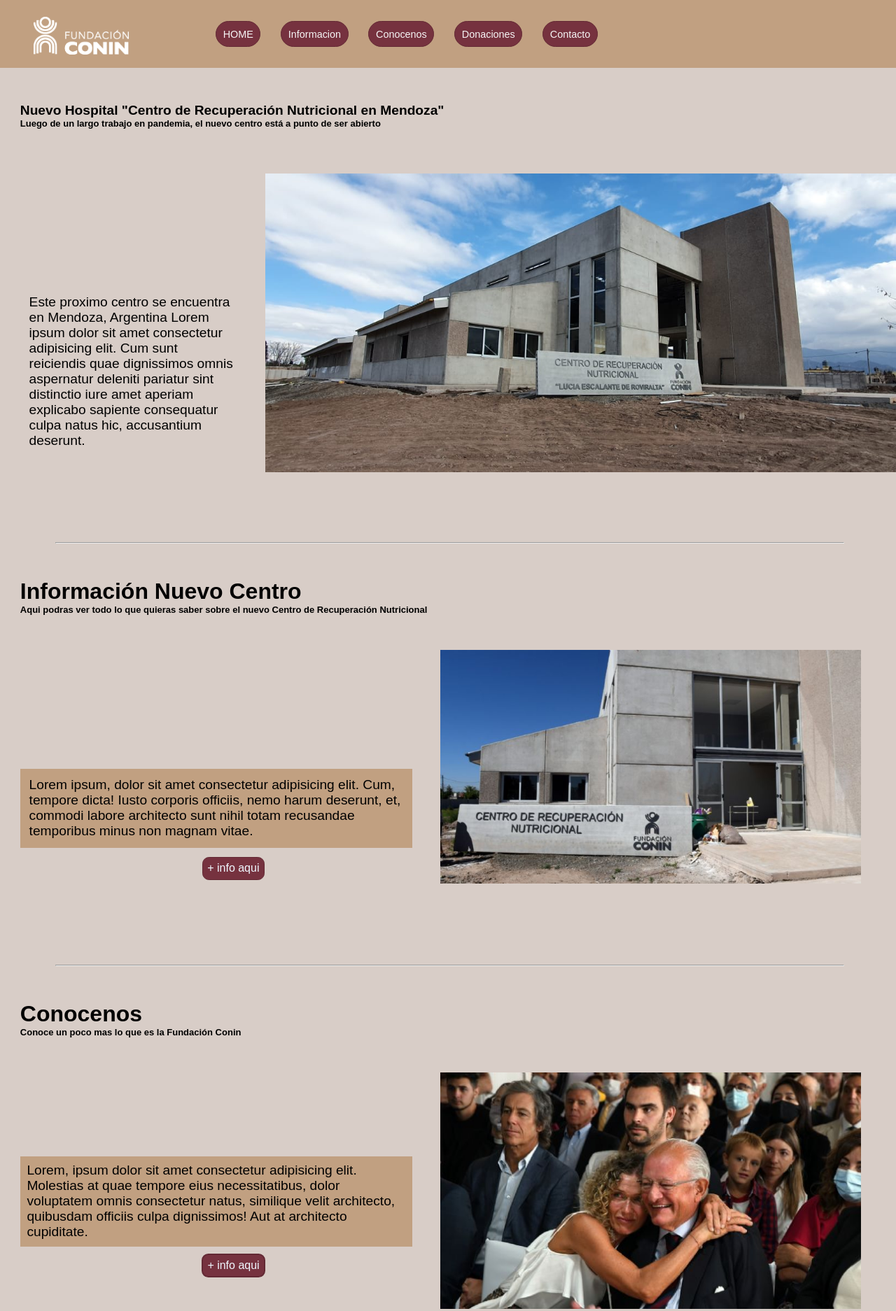
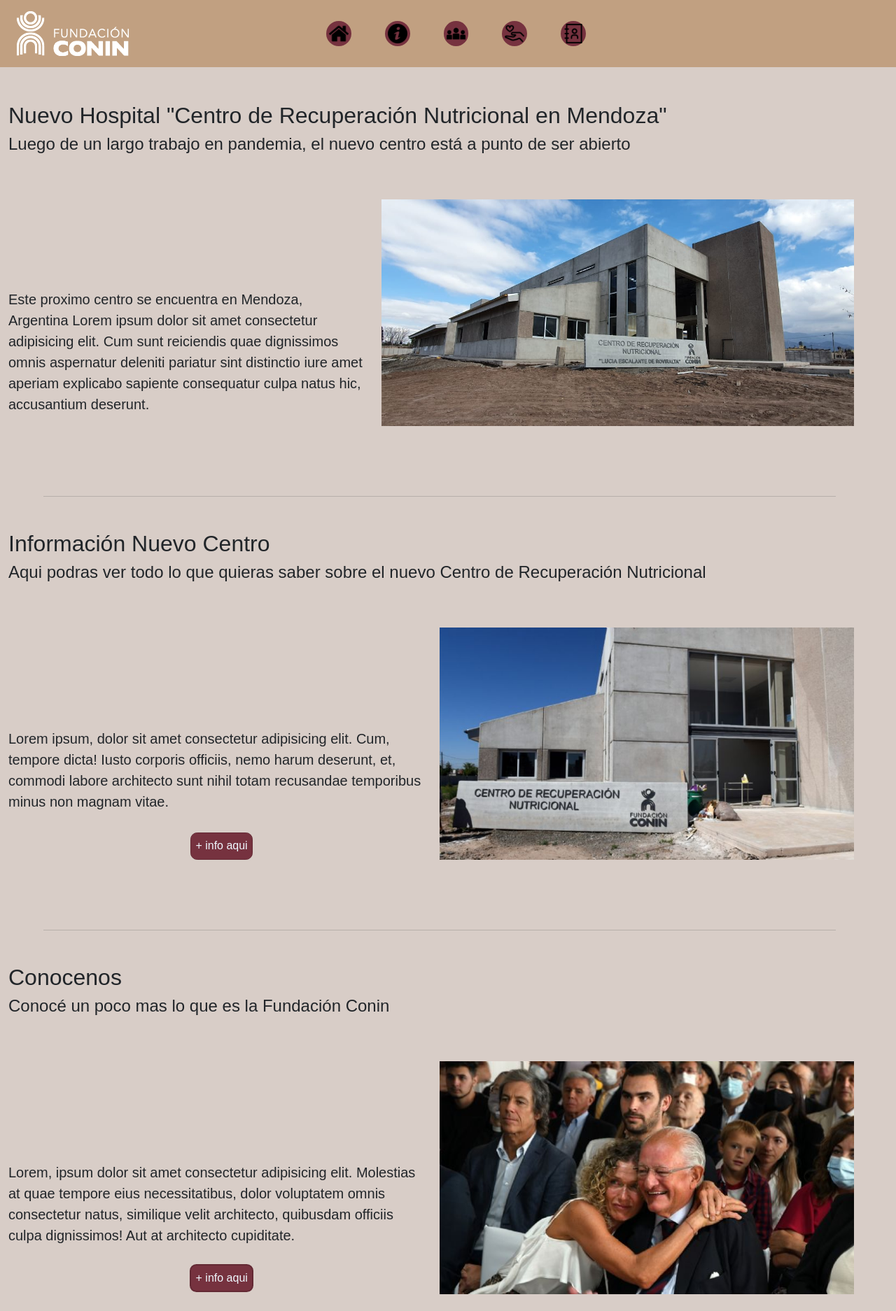
Before and after one commit to Frannalv05/Proyecto-HospitalConin-Francisco-Alvarez, a plain HTML site: page index.html in a window 1280 px wide. Shown: the top 1874 px of the page at 70% size. Drawn offline with nearby package versions, Linux system fonts and the light colour scheme.

Commit message:
Desafio bootstrap INDEX y CONTACTO

```diff
--- a/css/main.css
+++ b/css/main.css
@@ -564,6 +564,7 @@
 .FormularioContacto{
     display: flex;
     margin-top: 50px;
+    margin-left: 6rem;
  }
 
 .FieldsetContacto{
@@ -577,11 +578,11 @@
 
 .LeyendaContacto{
     font-size: xx-large;
-    text-align: center;
-    display: flex;
+
+    display: block;
     background-color: #C1A081;
     padding: 10px;
-    border: solid 2px #9c8670;
+    border: solid 2px #040200;
 }
 
 .DivNombre{
@@ -619,7 +620,7 @@
 
 .DivComentario{
     margin-top: 20px;
-    text-align: center;
+
 }
 
 .InputComentario{
@@ -643,6 +644,13 @@
     font-size: large;
     padding: 10px;
 }
+
+
+
+/* MEDIA VERSIÓN ESCRITORIO */
+
+
+
 
 
 @media only screen and (min-width: 600px){
@@ -697,6 +705,39 @@
         margin: left;
     }
 
+    header nav ul li{
+        margin-left: 5 !important;
+    }
+
+    .MenuHeader{
+        color: #C1A081;
+        text-decoration: none;
+        background-color: #76323F;
+    }
+
+    .InformacionHeader{
+        color: #C1A081;
+        text-decoration: none;
+        background-color: #76323F;
+    }
+
+    .ConocenosHeader{
+        color: #C1A081;
+        text-decoration: none;
+        background-color: #76323F;
+    }
+
+    .DonacionesHeader{
+        color: #C1A081;
+        text-decoration: none;
+        background-color: #76323F;
+    }
+
+    .ContactoHeader{
+        color: #C1A081;
+        text-decoration: none;
+        background-color: #76323F;
+    }
 
 
     .ListaP{
@@ -768,11 +809,7 @@
 
     }
 
-    main aside{
-        margin-top: 4rem;
-        display: grid;
-        grid-template-columns: 1fr 1fr;
-    }
+
 
     main aside div p{
 
@@ -803,7 +840,41 @@
         margin-top: 3.12rem;
     }
 
+    .SubtituloHome{
 
+        margin-bottom: 4rem;
+    }
+
+    .SubtituloInfo{
+        margin-bottom: 4rem;
+    }
+
+    .SubtituloConocenos{
+        margin-bottom: 4rem;
+    }
+
+    .SubtituloDonaciones{
+        margin-bottom: 4rem;
+    }
+
+
+    .ParrafoIndexP{
+
+        margin-top: 8rem;
+    }
+
+    .ParrafoIndexS{
+
+        margin-top: 9rem;
+    }
+
+    .ParrafoIndexT{
+        margin-top: 9rem;
+    }
+
+    .ParrafoIndexC{
+        margin-top: 9rem;
+    }
 
     .SegundaImagenInfo{
         display: flex;
@@ -942,6 +1013,8 @@
     }
 
 
+
+
     /* FOOTER */
 
 
--- a/index.html
+++ b/index.html
@@ -6,65 +6,63 @@
     <meta name="viewport" content="width=device-width, initial-scale=1.0">
     <title> CRN - Fundación Conin</title>
 
+    <link href="https://cdn.jsdelivr.net/npm/bootstrap@5.1.3/dist/css/bootstrap.min.css" rel="stylesheet" integrity="sha384-1BmE4kWBq78iYhFldvKuhfTAU6auU8tT94WrHftjDbrCEXSU1oBoqyl2QvZ6jIW3" crossorigin="anonymous">
     <link rel="stylesheet" href="css/main.css">
     <link rel="stylesheet" href="https://cdnjs.cloudflare.com/ajax/libs/animate.css/4.1.1/animate.min.css" />
 </head>
 
 <body>
-    <header class="caja">
+    <header class="container-fluid mb-md">
 
 
-        <nav>
+        <nav class="container-fluid ">
+
             <a href="index.html">
-                <img class="LogoConin" src="img/LOGOTIPO.png" alt="Logotipo CONIN">
+                <img class="mt-3 mb-3 border-0 " src="img/LOGOTIPO.png" alt="Logotipo CONIN">
             </a>
 
 
 
-            <ul  class="ListaP">
-                <a style="text-decoration: none;" href="index.html">
-                    <li> HOME </li>
+            <ul class="mx-3 mt-3 row ColorMenu ">
+                <a class="p-1 me-5 col-1 MenuHeader rounded-pill text-center" style="text-decoration: none;" href="index.html">
+                    <img class="w-100" src="img/home.png" alt="">
                 </a>
 
-                <a style="text-decoration: none;" href="pages/presentación.html">
-                    <li> Informacion </li>
+                <a class="p-1 me-5 col-1 InformacionHeader rounded-pill text-center" style="text-decoration: none;" href="pages/presentación.html">
+                    <img class="w-100" src="img/info.png" alt="">
                 </a>
 
-                <a style="text-decoration: none;" href="pages/conocenos.html">
-                    <li> Conocenos </li>
+                <a class="p-1 me-5 col-1 ConocenosHeader rounded-pill text-center" style="text-decoration: none;" href="pages/conocenos.html">
+                    <img class="w-100" src="img/conocenos.png" alt="">
                 </a>
 
-                <a style="text-decoration: none;" href="pages/donaciones.html">
-                    <li> Donaciones </li>
+                <a class="p-1 me-5 col-1 DonacionesHeader rounded-pill text-center" style="text-decoration: none;" href="pages/donaciones.html">
+                    <img class="w-100" src="img/donaciones.png" alt="">
                 </a>
 
-                <a style="text-decoration: none;" href="pages/contacto.html">
-                    <li> Contacto </li>
+                <a class="p-1 me-1 col-1 ContactoHeader rounded-pill text-center" style="text-decoration: none;" href="pages/contacto.html">
+                    <img class="w-100" src="img/contacto.png" alt="">
                 </a>
 
+               </ul>
 
-
-
-            </ul>
-
-
+            </div>
 
         </nav>
     </header>
 
-    <main>
+    <main class="container-fluid">
 
 
-        <h1 class="TituloIndex"> Nuevo Hospital "Centro de Recuperación Nutricional en Mendoza"</h1>
-        <h2 class="SubtituloIndex"> Luego de un largo trabajo en pandemia, el nuevo centro está a punto de ser abierto </h2>
+        <h1 class="fs-2"> Nuevo Hospital "Centro de Recuperación Nutricional en Mendoza"</h1>
+        <h2 class="fs-4 SubtituloHome"> Luego de un largo trabajo en pandemia, el nuevo centro está a punto de ser abierto </h2>
 
-        <aside>
+        <aside class="row ">
 
-        <div>
-            <p> Este proximo centro se encuentra en Mendoza, Argentina Lorem ipsum dolor sit amet consectetur adipisicing elit. Cum sunt reiciendis quae dignissimos omnis aspernatur deleniti pariatur sint distinctio iure amet aperiam explicabo sapiente consequatur culpa natus hic, accusantium deserunt.</p>
-        </div>
+            <p class="fs-5 col-5 ParrafoIndexP"> Este proximo centro se encuentra en Mendoza, Argentina Lorem ipsum dolor sit amet consectetur adipisicing elit. Cum sunt reiciendis quae dignissimos omnis aspernatur deleniti pariatur sint distinctio iure amet aperiam explicabo sapiente consequatur culpa natus hic, accusantium deserunt.</p>
 
-        <img class="ImagenPrincipal" src="img/hospital.jpg" alt="imagen principal del hospital en construcción">
+
+        <img style="width: 10%;" class="col me-5" src="img/hospital.jpg" alt="imagen principal del hospital en construcción">
 
         </aside>
 
@@ -72,14 +70,14 @@
 
 
 
-        <h2 class="PrimerInfo"> Información Nuevo Centro </h2>
+        <h2 class="fs-2 mt-5 "> Información Nuevo Centro </h2>
 
-        <h3 class="SubtituloPresentacionIndex"> Aqui podras ver todo lo que quieras saber sobre el nuevo Centro de Recuperación Nutricional</h3>
+        <h3 class="fs-4 SubtituloInfo"> Aqui podras ver todo lo que quieras saber sobre el nuevo Centro de Recuperación Nutricional</h3>
 
-        <article class="InfoNuevo">
+        <article class="row">
 
-        <div class="TextoPresentacionIndex">
-            <p> Lorem ipsum, dolor sit amet consectetur adipisicing elit. Cum, tempore dicta! Iusto corporis officiis, nemo harum deserunt, et, commodi labore architecto sunt nihil totam recusandae temporibus minus non magnam vitae.
+        <div class="col">
+            <p class="fs-5 col ParrafoIndexS"> Lorem ipsum, dolor sit amet consectetur adipisicing elit. Cum, tempore dicta! Iusto corporis officiis, nemo harum deserunt, et, commodi labore architecto sunt nihil totam recusandae temporibus minus non magnam vitae.
 
             </p>
 
@@ -90,7 +88,7 @@
             </div>
         </div>
 
-        <img class="SegundaImagenInfo" src="img/centro-de-recuperacion-nutricional.jpg" alt="">
+        <img style="width: 10%;" class="col me-5" src="img/centro-de-recuperacion-nutricional.jpg" alt="">
 
 
         </article>
@@ -99,16 +97,16 @@
         <hr>
 
 
-        <h2 class="SegundaInfo"> Conocenos </h2>
-        <h3 class="SubtituloConocenosIndex"> Conoce un poco mas lo que es la Fundación Conin</h3>
+        <h2 class="fs-2 mt-5"> Conocenos </h2>
+        <h3 class="fs-4 SubtituloConocenos"> Conocé un poco mas lo que es la Fundación Conin </h3>
 
-        <article class="InfoConocenos">
+        <article class="row">
 
-        <div class="TextoConocenosIndex">
+        <div class="col">
 
 
 
-            <p> Lorem, ipsum dolor sit amet consectetur adipisicing elit. Molestias at quae tempore eius necessitatibus, dolor voluptatem omnis consectetur natus, similique velit architecto, quibusdam officiis culpa dignissimos! Aut at architecto cupiditate.
+            <p class="fs-5 col ParrafoIndexT"> Lorem, ipsum dolor sit amet consectetur adipisicing elit. Molestias at quae tempore eius necessitatibus, dolor voluptatem omnis consectetur natus, similique velit architecto, quibusdam officiis culpa dignissimos! Aut at architecto cupiditate.
             </p>
 
 
@@ -120,21 +118,21 @@
 
         </div>
 
-        <img class="ImagenConocenos" src="img/MaruyAbel.jpg" alt="">
+        <img style="width: 10%;" class="col me-5" src="img/MaruyAbel.jpg" alt="">
 
 
         </article>
 
         <hr>
 
-        <h2 class="TercerInfo"> Donaciones </h2>
-        <h3 class="SubtituloDonacionesIndex"> Conseguí aqui toda la info que necesitas para ser donante de Conin</h3>
+        <h2 class="fs-2 mt-5"> Donaciones </h2>
+        <h3 class="fs-4 SubtituloDonaciones"> Conseguí aqui toda la info que necesitas para ser donante de Conin</h3>
 
-        <article class="InfoDonaciones">
+        <article class="row">
 
-        <div class="TextoDonacionesIndex">
+        <div class="col">
 
-            <p> Lorem ipsum, dolor sit amet consectetur adipisicing elit. Laborum quia asperiores corrupti aperiam provident eveniet atque praesentium, cum assumenda! Ipsum maxime ab laborum praesentium. Veritatis possimus optio porro modi perferendis.
+            <p class="fs-5 col ParrafoIndexC"> Lorem ipsum, dolor sit amet consectetur adipisicing elit. Laborum quia asperiores corrupti aperiam provident eveniet atque praesentium, cum assumenda! Ipsum maxime ab laborum praesentium. Veritatis possimus optio porro modi perferendis.
             </p>
 
         <div class="TercerMasInfo">
@@ -145,7 +143,7 @@
 
         </div>
 
-        <img class="ImagenDonaciones" src="img/DonacionesIndex.jpg" alt="">
+        <img style="width: 10%;" class="col me-5" src="img/DonacionesIndex.jpg" alt="">
 
         </article>
 
```
Also changed, not shown: pages/contacto.html (+38 -34 lines), img/conocenos.png (added), img/contacto.png (added), img/donaciones.png (added), img/home.png (added), img/info.png (added).
